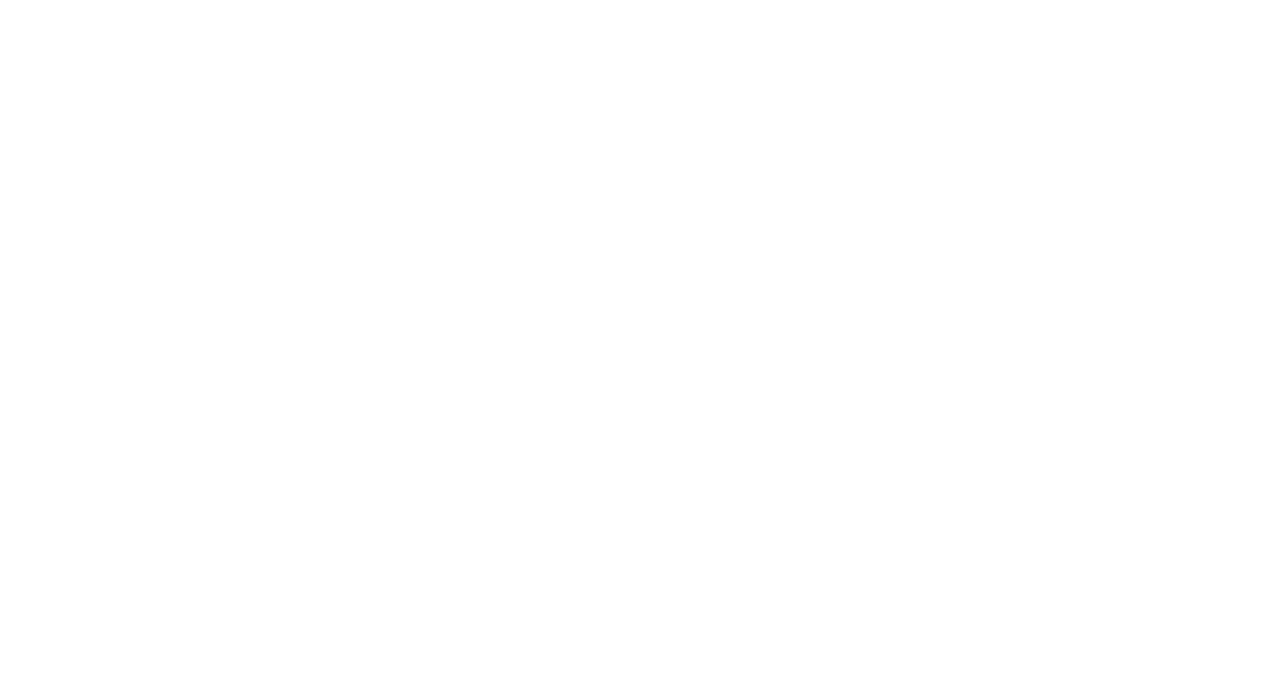
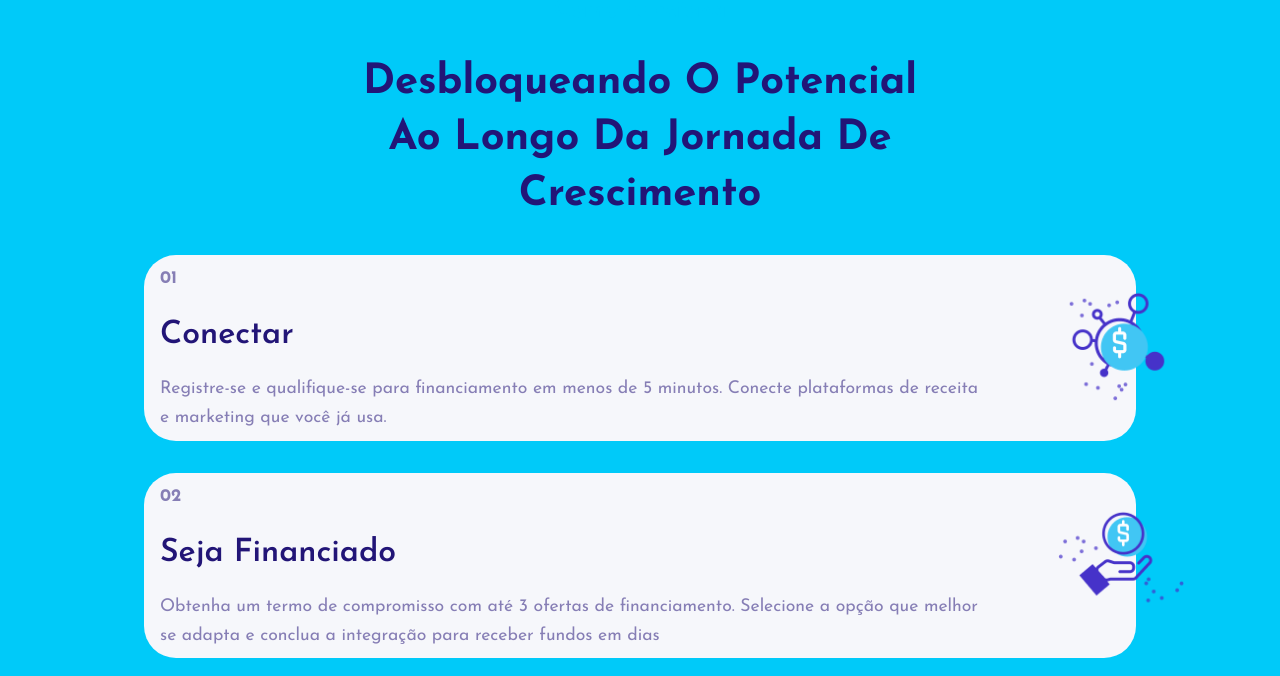
Before and after one commit to g-pontes/business, a Next.js app: page / in a window 1280 px wide. Shown: the part 3644-4320 px from the top of the page. Before the commit the page ends 3435 px from the top, so only its background shows below. Built offline with nearby package versions, Linux system fonts and the light colour scheme.

Commit message:
HowItWorks complete

```diff
--- a/app/page.js
+++ b/app/page.js
@@ -7,6 +7,7 @@ import BrandingVideo from '@/src/components/BrandingVideo/BrandingVideo';
 import WhatWeDo from '@/src/components/WhatWeDo/WhatWeDo';
 import OurDiff from '@/src/components/OurDiff/OurDiff';
 import { motion, useAnimation } from 'framer-motion';
+import HowItWorks from '@/src/components/HowItWorks/HowItWorks';
 
 export default function Home() {
   const controls = useAnimation()
@@ -29,11 +30,12 @@ export default function Home() {
             backgroundColor: 'white'
           })
         }
-        viewport={{amount: 0.4}}
+        viewport={{amount: 0.3}}
       >
         <OurDiff />
       </motion.div>
 
+      <HowItWorks />
     </motion.div>
   );
 }
--- /dev/null
+++ b/src/components/HowItWorks/HowItWorks.jsx
@@ -0,0 +1,95 @@
+"use client";
+
+import React from "react";
+import { motion } from "framer-motion";
+import "./howitworks.css";
+import { hiwFeatures } from "@/src/utils/data";
+import Image from "next/image";
+import { tagVariants, titleVariants } from "@/src/utils/animation";
+
+const HowItWorks = () => {
+  const featureVariants = {
+    offscreen: {
+      scale: 0.5,
+    },
+    onscreen: {
+      scale: 1,
+      transition: {
+        type: "spring",
+        duration: 1.5,
+      },
+    },
+  };
+
+  return (
+    <div className="hiw-wrapper">
+      <div className="container">
+        <div className="hiw-container">
+          {/* head */}
+          <div className="hiw-head">
+            <motion.span
+              initial="offscreen"
+              whileInView={"onscreen"}
+              variants={tagVariants}
+              className="tag"
+            >
+              Como funciona
+            </motion.span>
+            <motion.span
+              initial="offscreen"
+              whileInView={"onscreen"}
+              variants={titleVariants}
+              className="title"
+            >
+              Desbloqueando o potencial ao longo da jornada de crescimento
+            </motion.span>
+          </div>
+
+          <div className="hiw-features">
+            {hiwFeatures.map((feature, index) => (
+              <motion.div
+                initial="offscreen"
+                whileInView={"onscreen"}
+                variants={featureVariants}
+                key={1}
+                className="hiw-feature"
+              >
+                {/* left side */}
+                <motion.div
+                  initial={{ opacity: 0, x: -100 }}
+                  whileInView={{
+                    opacity: 1,
+                    x: 0,
+                    transition: {
+                      type: "easeIn",
+                      duration: 1,
+                      delay: 0.7,
+                    },
+                  }}
+                  className="detail"
+                >
+                  <span className="des">0{index + 1}</span>
+                  <span className="sec-title">{feature.title}</span>
+                  <span className="text">{feature.des}</span>
+                </motion.div>
+
+                {/* right side */}
+                <div className="icon">
+                  <Image
+                    src={feature.icon}
+                    width={128}
+                    height={128}
+                    alt="feature"
+                    style={{ translate: "50% 0rem" }}
+                  />
+                </div>
+              </motion.div>
+            ))}
+          </div>
+        </div>
+      </div>
+    </div>
+  );
+};
+
+export default HowItWorks;
--- /dev/null
+++ b/src/components/HowItWorks/howitworks.css
@@ -0,0 +1,87 @@
+.hiw-wrapper {
+    padding-top: 13rem;
+}
+
+.hiw-container {
+    display: flex;
+    flex-direction: column;
+    gap: 2rem;
+}
+
+.hiw-head {
+    display: flex;
+    flex-direction: column;
+    gap: 2rem;
+    align-items: center;
+    max-width: 35rem;
+    margin: auto;
+}
+
+.hiw-features {
+    display: flex;
+    flex-direction: column;
+    gap: 2rem;
+    align-items: center;
+}
+
+.hiw-feature {
+    max-width: 38rem;
+    display: flex;
+    align-items: center;
+    background-color: var(--light-bg);
+    border-radius: 2rem;
+    padding: 0.5rem 1rem;
+    width: max-content;
+}
+
+.hiw-feature .detail {
+    display: flex;
+    flex-direction: column;
+    gap: 1rem;
+    align-items: flex-start;
+    translate: -12% 0rem;
+}
+
+.hiw-feature .detail > :nth-child(1) {
+    font-weight: bold;
+    font-size: 1.1rem;
+}
+
+
+.hiw-feature:nth-of-type(2) {
+    margin-left: 10rem;
+}
+
+.hiw-feature:nth-of-type(1),
+.hiw-feature:nth-of-type(3) {
+    margin-right: 5rem;
+}
+
+@media (max-width: 1280px) {
+    .hiw-feature {
+        max-width: 80%;
+    }
+
+    .hiw-feature:nth-of-type(2) {
+        margin-left: 0rem;
+    }
+
+    .hiw-feature:nth-of-type(1),
+    .hiw-feature:nth-of-type(3) {
+        margin-right: 0rem;
+    }
+
+    .hiw-feature .detail {
+        translate: 0;
+    }
+
+    .hiw-feature .icon img {
+        translate: 0;
+    }
+}
+
+@media (max-width: 576px) {
+    .hiw-feature {
+        flex-direction: column-reverse;
+    }
+}
--- a/src/utils/data.js
+++ b/src/utils/data.js
@@ -76,7 +76,7 @@ export const ourDiffFeatures = [
   },
 ];
 
-export const hitFeatures = [
+export const hiwFeatures = [
   {
     icon: "/howItWorks/Frame-0.png",
     title: "Conectar",
```
